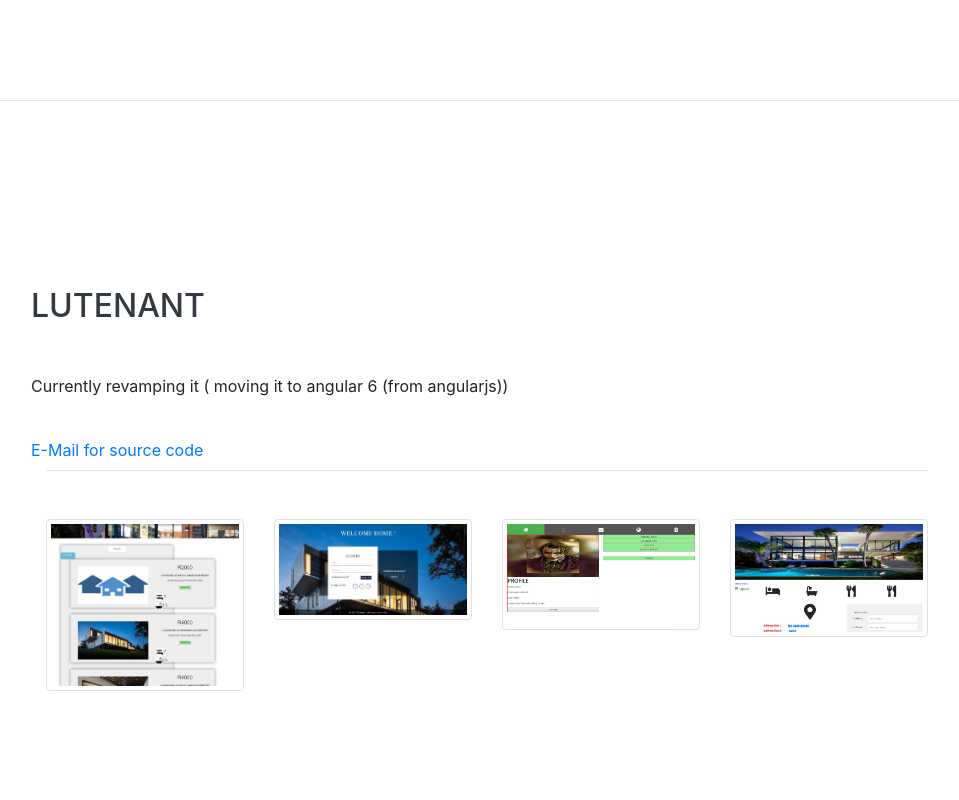
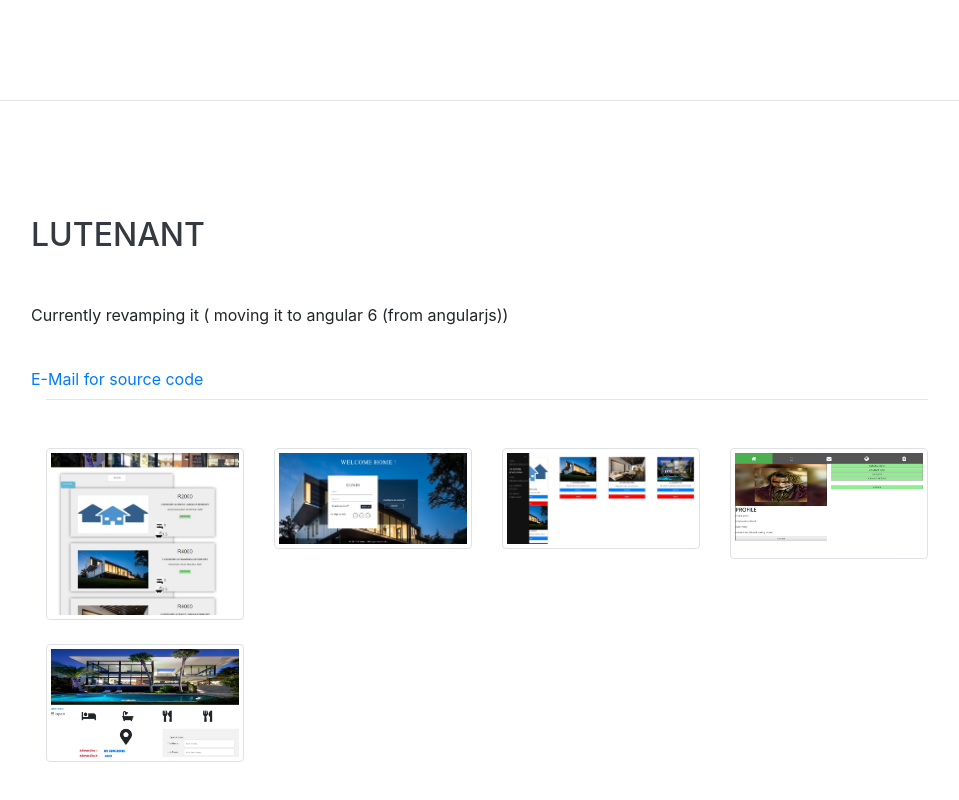
Before and after one commit to simphiweqwina/simphiweqwina.github.io, a website with bundled scripts: page index.html in a window 1280 px wide. Shown: the part 3103-3903 px from the top of the page, without its empty margins (289-1248 px from the left). Built offline with nearby package versions, Linux system fonts and the light colour scheme; a web font is replaced by a local one.

Commit message:
Update index.html

```diff
--- a/index.html
+++ b/index.html
@@ -231,6 +231,11 @@
             <img class="img-fluid img-thumbnail" src="img/lutenantPics/lutenantSignup.jpg" alt="">
           </a>
     </div>
+       <div class="col-lg-3 col-md-4 col-6">
+      <a href="#" class="d-block mb-4 h-100">
+            <img class="img-fluid img-thumbnail" src="img/lutenantPics/lutenantProps.jpg" alt="">
+          </a>
+    </div>
     <div class="col-lg-3 col-md-4 col-6">
       <a href="#" class="d-block mb-4 h-100">
             <img class="img-fluid img-thumbnail" src="img/lutenantPics/lutenantProfile.jpg" alt="">
```
